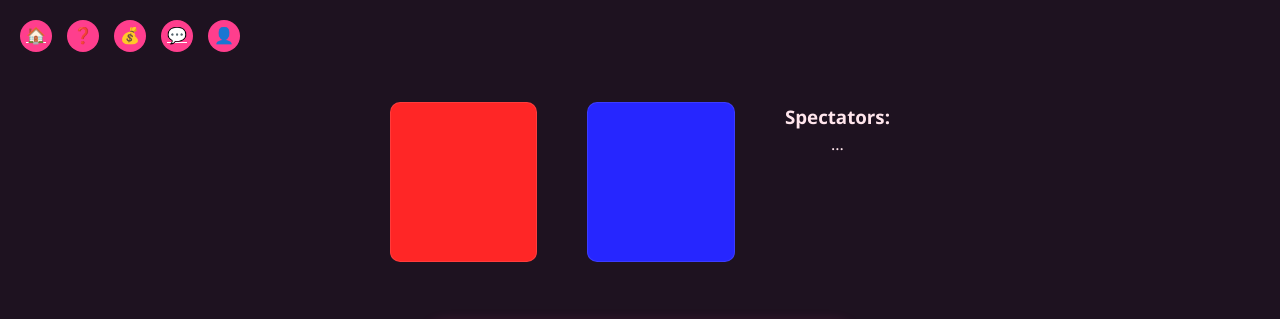
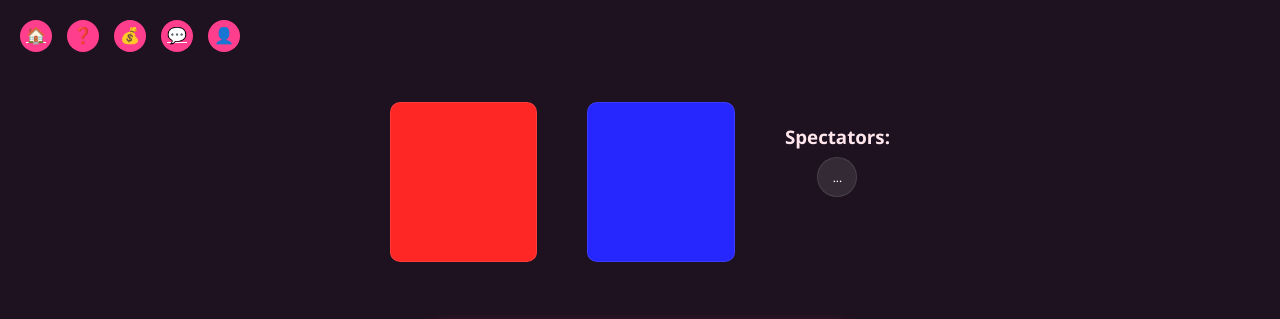
Before and after one commit to 13lackHawk/bghub, a website: page public/games/taboo/index.html in a window 1280 px wide. Shown: the top 319 px of the page. Drawn offline with Linux system fonts and the light colour scheme.

Commit message:
Update style.css

```diff
--- a/public/css/style.css
+++ b/public/css/style.css
@@ -307,6 +307,25 @@ header p {
   font-size: 1.2em;
 }
 
+.spectators-container {
+  margin: 20px auto;
+  text-align: center;
+}
+
+.spectator-box {
+  width: 40px;
+  height: 40px;
+  background: rgba(255, 255, 255, 0.1);
+  border: 1px solid var(--border);
+  border-radius: 50%;
+  display: inline-block;
+  margin: 5px;
+  color: white;
+  font-size: 12px;
+  line-height: 40px;
+  cursor: pointer;
+}
+
 /* ===== ФУТЕР ===== */
 .discord-link {
   display: block;
```
